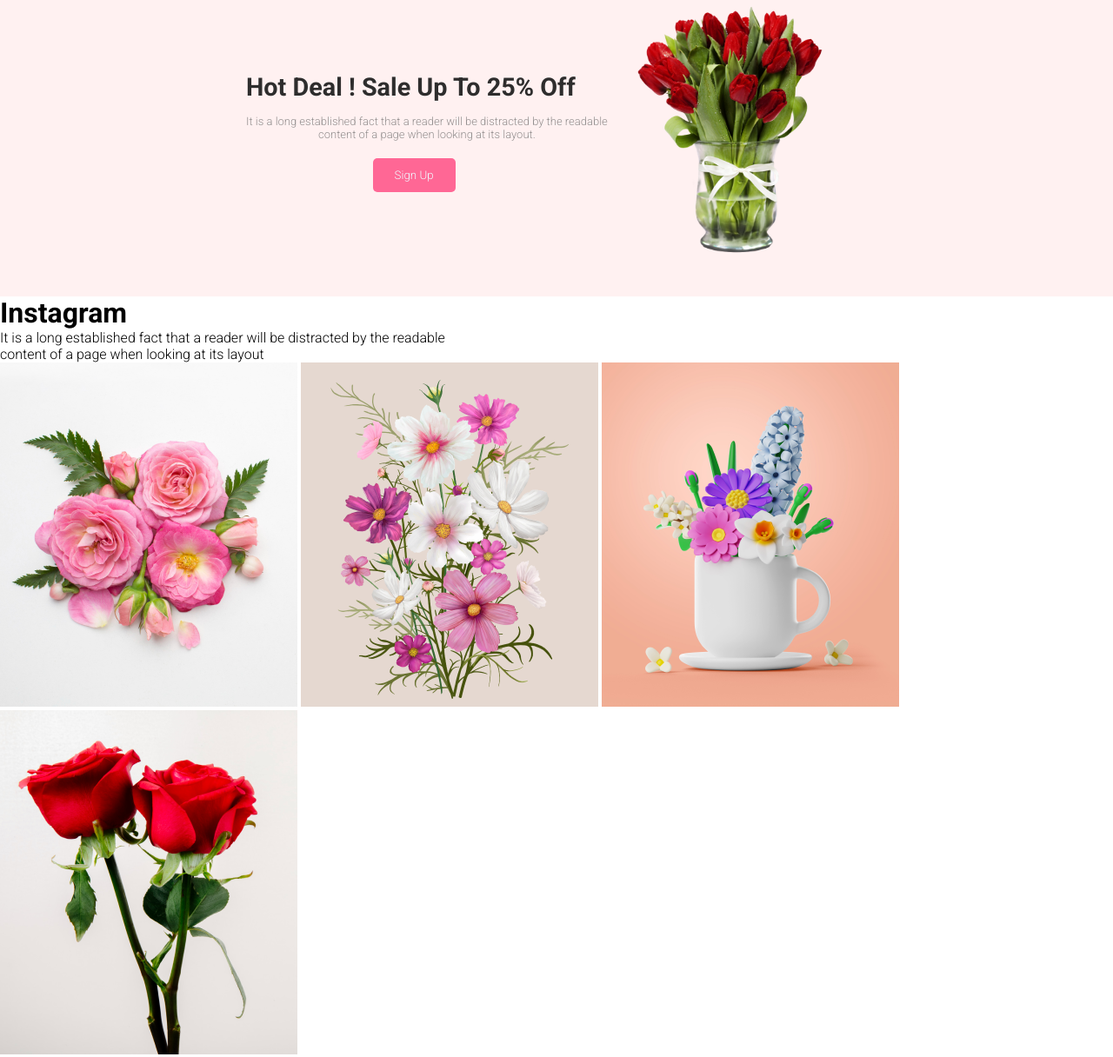
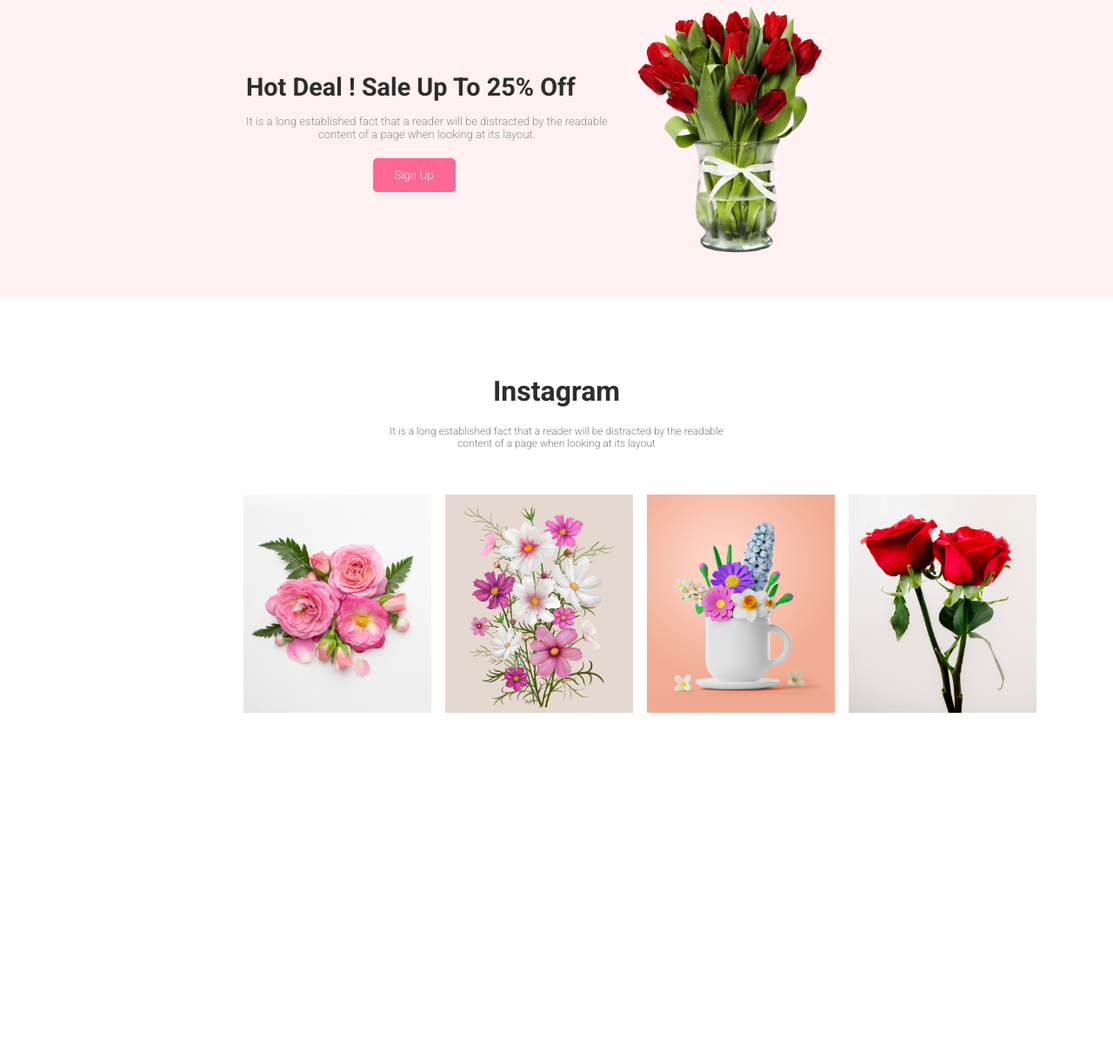
Before and after one commit to MohimaModak/my-goal-assignment, a plain HTML site: page index.html in a window 1280 px wide. Shown: the part 1229-2445 px from the top of the page at 87% size. After the commit the page ends 2129 px from the top, so only its background shows below. Drawn offline with Linux system fonts and the light colour scheme.

Commit message:
forth-part

```diff
--- a/index.html
+++ b/index.html
@@ -60,14 +60,14 @@
         </div>
     </div>
     <div class="forth-part">
-        <h1>Instagram</h1>
+        <h2>Instagram</h2>
         <p>It is a long established fact that a reader will be distracted by the readable <br>
             content of a page when looking at its layout</p>
         <div class="forth-part-pro">
-            <img src="Images/Flower Asset/Flower 01.png" alt="" srcset="">
-            <img src="Images/Flower Asset/Rectangle 4.png" alt="" srcset="">
-            <img src="Images/Flower Asset/Rectangle 5.png" alt="" srcset="">
-            <img src="Images/Flower Asset/Rectangle 6.png" alt="" srcset="">
+            <img src="Images/Flower Asset/Flower 01.png" width="30%">
+            <img src="Images/Flower Asset/Rectangle 4.png" width="30%">
+            <img src="Images/Flower Asset/Rectangle 5.png" width="30%">
+            <img src="Images/Flower Asset/Rectangle 6.png" width="30%">
         </div>
     </div>
 </body>
--- a/style.css
+++ b/style.css
@@ -154,3 +154,26 @@
     position: relative;
     right: 10%;
 }
+.forth-part{
+    padding: 40px 130px;
+    text-align: center;
+}
+.forth-part-pro{
+    display: flex;
+    justify-content: space-evenly;
+    align-items: center;
+    padding: 40px 150px;
+    gap: 16px;
+}
+.forth-part h2 {
+    padding-top: 50px;
+    padding-bottom: 20px;
+    color: rgb(46, 45, 45);
+    font-size: 2em;
+}
+.forth-part p {
+    font-size: 12px;
+    color: grey;
+    font-family: 'Roboto', sans-serif;
+    padding-bottom: 12px;
+}
```
